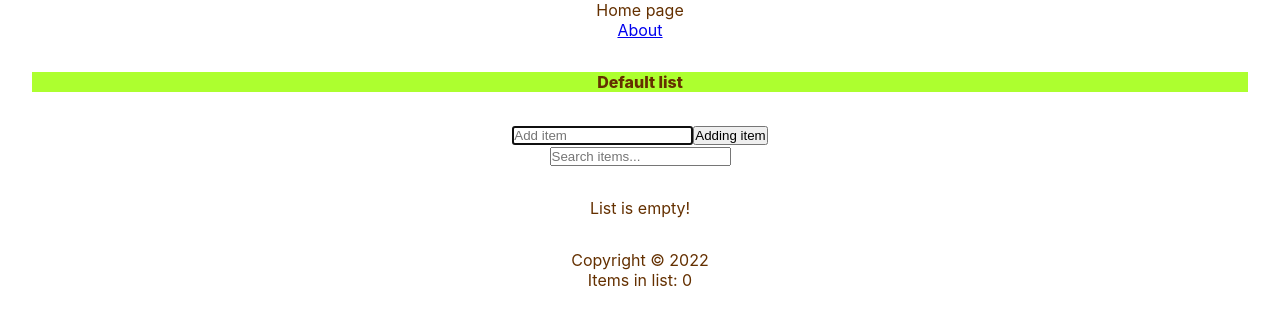
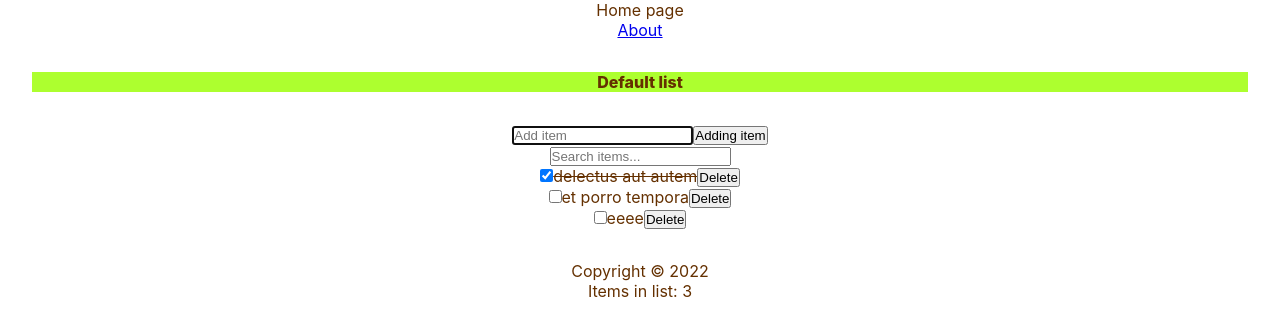
Before and after one commit to maks-1987/react-2022-course, a React (Create React App) app: page / in a window 1280 px wide. Shown: the top 336 px of the page. Built offline with nearby package versions, Linux system fonts and the light colour scheme; data requests are answered from the project's data file.

Commit message:
feat: add CRUD for itemList with json-server

```diff
--- /dev/null
+++ b/data/db.json
@@ -0,0 +1,19 @@
+{
+  "items": [
+    {
+      "id": 1,
+      "checked": true,
+      "item": "delectus aut autem"
+    },
+    {
+      "id": 4,
+      "checked": false,
+      "item": "et porro tempora"
+    },
+    {
+      "id": 6,
+      "checked": false,
+      "item": "eeee"
+    }
+  ]
+}
--- /dev/null
+++ b/json-server.json
@@ -0,0 +1,3 @@
+{
+    "port": 3033
+}
--- a/src/App.tsx
+++ b/src/App.tsx
@@ -2,36 +2,83 @@ import React, { useEffect, useState } from 'react';
 import { Route, Routes } from 'react-router-dom';
 import About from './components/About';
 import AddItem from './components/AddItem';
+import apiRequest from './components/apiRequest';
 import Content from './components/Content';
 import Footer from './components/Footer';
 import Header from './components/Header';
 import Home from './components/Home';
 import SearchItem from './components/SearchItem';
+import { ENDPOINTS } from './Endpoints/path';
 
 function App() {
-  const [items, setItems] = useState(JSON.parse(localStorage.getItem('listItems')!) || []);
+  // const [items, setItems] = useState(JSON.parse(localStorage.getItem('listItems')!) || []);
+  const [items, setItems]: [dataItems[], Function] = useState([]);
   const [newItem, setNewItem] = useState('');
   const [search, setSearch] = useState('');
+  const [fetchError, setFetchError] = useState('');
+  const [isLoading, setIsLoading] = useState(true);
 
   useEffect(() => {
-    localStorage.setItem('listItems', JSON.stringify(items));
-  }, [items]);
+    const fetchItems = async () => {
+      try {
+        const response = await fetch(ENDPOINTS.JSON_Serv);
+        if (!response.ok) throw Error('False load data');
 
-  const addItem = (item: string) => {
+        const listItems: dataItems[] = await response.json();
+        setItems(listItems);
+        setFetchError('');
+      } catch (err: any) {
+        setFetchError(err.message);
+      } finally {
+        setIsLoading(false);
+      }
+    };
+
+    (async () => await fetchItems())();
+  }, []);
+
+  const addItem = async (item: string) => {
     const id = items.length ? items[items.length - 1].id + 1 : 1;
     const myNewItem = { id: id, checked: false, item: item };
     const listItems = [...items, myNewItem];
     setItems(listItems);
+
+    const postOptions = {
+      method: 'POST',
+      headers: {
+        'Content-Type': 'application/json',
+      },
+      body: JSON.stringify(myNewItem),
+    };
+
+    const response = await apiRequest(ENDPOINTS.JSON_Serv, postOptions);
+    if (response) setFetchError(response);
   };
 
-  const handleCheck = (id: number) => {
-    const listItems = items.map((el: items) => (el.id === id ? { ...el, checked: !el.checked } : el));
+  const handleCheck = async (id: number) => {
+    const listItems = items.map((el: dataItems) => (el.id === id ? { ...el, checked: !el.checked } : el));
     setItems(listItems);
+
+    const myItem = listItems.filter((el) => el.id === id);
+    const patchOptions = {
+      method: 'PATCH',
+      headers: {
+        'Content-Type': 'application/json',
+      },
+      body: JSON.stringify({ checked: myItem[0].checked }),
+    };
+
+    const response = await apiRequest(`${ENDPOINTS.JSON_Serv}/${id}`, patchOptions);
+    if (response) setFetchError(response);
   };
 
-  const handleDelete = (id: number) => {
-    const listItems = items.filter((el: items) => el.id !== id);
+  const handleDelete = async (id: number) => {
+    const listItems = items.filter((el: dataItems) => el.id !== id);
     setItems(listItems);
+
+    const delOptions = { method: 'DELETE' };
+    const response = await apiRequest(`${ENDPOINTS.JSON_Serv}/${id}`, delOptions);
+    if (response) setFetchError(response);
   };
 
   const handleSubmit = (e: React.FormEvent<HTMLFormElement>) => {
@@ -51,11 +98,27 @@ function App() {
       <Header />
       <AddItem newItem={newItem} setNewItem={setNewItem} handleSubmit={handleSubmit} />
       <SearchItem search={search} setSearch={setSearch} />
-      <Content
-        items={items.filter((el: items) => el.item.toLowerCase().includes(search.toLowerCase()))}
-        handleCheck={handleCheck}
-        handleDelete={handleDelete}
-      />
+      <main>
+        {isLoading && (
+          <p
+            style={{
+              height: '40px',
+              width: '40px',
+              border: '6px dotted gray',
+              borderRadius: '50%',
+              margin: '1rem auto',
+            }}
+          ></p>
+        )}
+        {fetchError && <p style={{ color: 'red' }}>{`Error: ${fetchError}`}</p>}
+        {!fetchError && !isLoading && (
+          <Content
+            items={items.filter((el: dataItems) => el.item.toLowerCase().includes(search.toLowerCase()))}
+            handleCheck={handleCheck}
+            handleDelete={handleDelete}
+          />
+        )}
+      </main>
       <Footer length={items.length} />
     </div>
   );
@@ -63,7 +126,7 @@ function App() {
 
 export default App;
 
-type items = {
+type dataItems = {
   id: number;
   checked: boolean;
   item: string;
--- /dev/null
+++ b/src/Endpoints/path.ts
@@ -0,0 +1,7 @@
+export enum ENDPOINTS {
+  GApiRoot = 'https://www.googleapis.com/books/v1',
+  Volumes = 'https://www.googleapis.com/books/v1/volumes',
+  Users = 'https://www.googleapis.com/books/v1/users',
+  Mylib = 'https://www.googleapis.com/books/v1/mylibrary',
+  JSON_Serv = 'http://localhost:3033/items',
+}
--- a/src/components/Content.tsx
+++ b/src/components/Content.tsx
@@ -2,13 +2,13 @@ import ItemList from './ItemList';
 
 export default function Content({ items, handleCheck, handleDelete }: Props) {
   return (
-    <main>
+    <>
       {items.length ? (
         <ItemList items={items} handleCheck={handleCheck} handleDelete={handleDelete} />
       ) : (
         <p style={{ margin: '2rem' }}>List is empty!</p>
       )}
-    </main>
+    </>
   );
 }
 
--- /dev/null
+++ b/src/components/apiRequest.ts
@@ -0,0 +1,18 @@
+const apiRequest = async (url: string, optionsObj: object, errMsg?: string) => {
+  try {
+    const request = await fetch(url, optionsObj!);
+    if (!request.ok) throw Error('Please reboot the app!');
+  } catch (err: any) {
+    errMsg = err.message;
+  } finally {
+    return errMsg;
+  }
+};
+
+export default apiRequest;
+
+export interface apiRequest {
+  url: string;
+  optionsObj: object;
+  errMsg?: string;
+}
```
